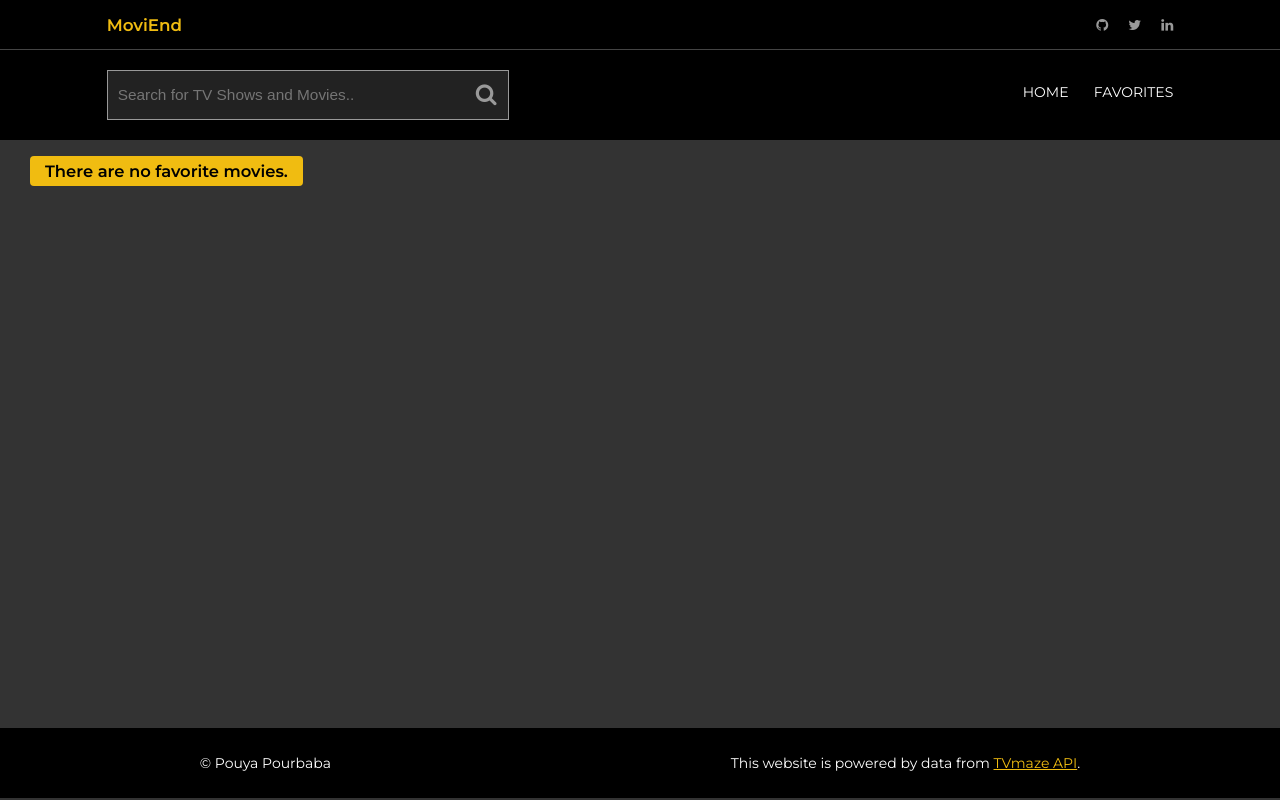
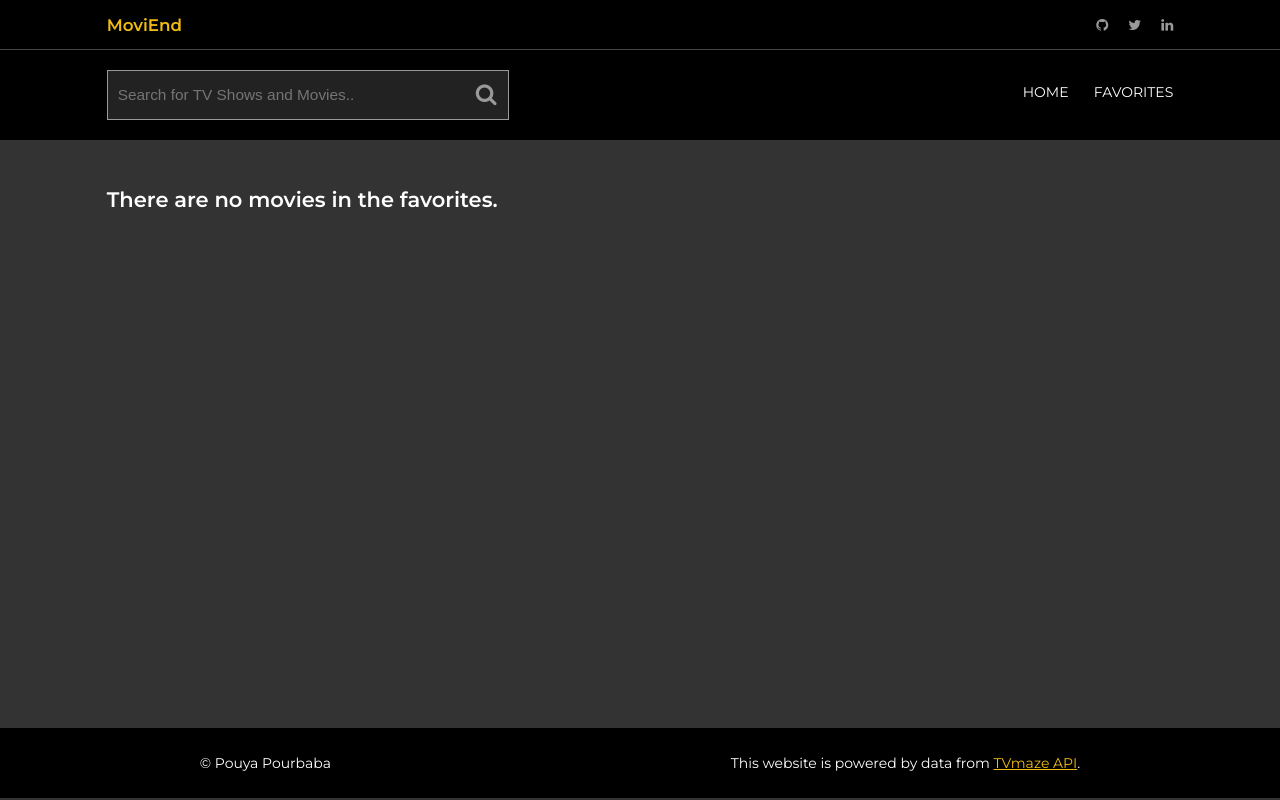
Before and after one commit to pouyapourbaba/tvShowPlayGround, a React (Create React App) app: page /favorites in a window 1280 px wide. Built offline with nearby package versions, Linux system fonts and the light colour scheme.

Commit message:
favoraites changed

```diff
--- a/src/components/Favorites.tsx
+++ b/src/components/Favorites.tsx
@@ -21,28 +21,44 @@ const Favorites = (): JSX.Element => {
   };
 
   if (state.favorites.length === 0)
-    return <h3 className={styles["no-favs"]}>There are no favorite movies.</h3>;
+    return (
+      <div className={styles.content}>
+        <h2 className={styles["no-favs"]}>
+          There are no movies in the favorites.
+        </h2>
+      </div>
+    );
 
   return (
-    <div className={styles["favorites"]}>
+    <div className={styles.content}>
+      <div className={styles.favorites}>
         {state.favorites.reverse().map((fav: MovieInterface) => (
           <div className={styles["favorite-movie"]}>
             <div className={styles["favorite-header"]}>
               <h3>{fav.name}</h3>
-            <p>Premiered on:<br/>{fav.premiered}</p>
-            <p>Status:<br/>{fav.status}</p>
+              <p>
+                Premiered on:
+                <br />
+                {fav.premiered}
+              </p>
+              <p>
+                Status:
+                <br />
+                {fav.status}
+              </p>
             </div>
             {fav.image && (
               <div className={styles["image"]}>
                 <img src={fav.image.original} alt="" />
                 <button type="button" onClick={() => toggleFavorite(fav)}>
-                <i className="fa fa-star" />
+                  <i className="fa fa-heart" />
                 </button>
               </div>
             )}
           </div>
         ))}
       </div>
+    </div>
   );
 };
 
--- a/src/styles/Favorites.module.scss
+++ b/src/styles/Favorites.module.scss
@@ -1,32 +1,31 @@
 @import "./variables";
 
+.content {
+  margin-top: 30px;
+  display: grid;
+  color: #fff;
+  grid-template-columns: repeat(12, 1fr);
+}
+
 .no-favs {
-  padding: 5px 15px;
-  margin-left: 30px;
-  background-color: $backgroundYellow;
+  grid-column: 2/12;
   display: inline-block;
-  color: #000;
-  border-radius: 4px;
 }
 
 .favorites {
-  color: #fff;
-  display: flex;
-  flex-flow: row wrap;
-  text-align: center;
-  color: #000;
+  grid-column: 2/12;
+  display: grid;
+  grid-template-columns: repeat(2, 1fr);
+  grid-gap: 15px;
 }
 
-
-
 .favorite-movie {
-  padding: 5px;
+  padding: 0 0 0 15px;
   flex: 1 1 30%;
   display: flex;
   flex-flow: row nowrap;
   align-items: flex-start;
-  margin: 5px;
-  border: 1px solid rgb(207, 207, 207);
+  background-color: #222;
 }
 .image {
   flex: 1 1 50%;
@@ -37,9 +36,16 @@
   }
   button {
     position: absolute;
-    top: 5px;
-    right: 5px;
-    background-color: $backgroundYellow;
+    top: 15px;
+    right: 15px;
+    background-color: rgba(240, 188, 17, 1);
+    outline: none;
+    border: none;
+    font-size: 1.2rem;
+    padding-top: 4px;
+    width: 30px;
+    height: 35px;
+    border-radius: 5px;
   }
 }
 
@@ -53,8 +59,6 @@
   flex-flow: column wrap;
   justify-content: flex-start;
   align-items: flex-start;
-  // margin-bottom: 5px;
-  // margin-right: auto;
 }
 
 .favorite-header button {
--- a/src/styles/Sidebar.module.scss
+++ b/src/styles/Sidebar.module.scss
@@ -41,7 +41,7 @@
 }
 
 .scheduleBasedOnNetwork {
-  max-height: 2930px;
+  max-height: 3335px;
   overflow: hidden;
   display: flex;
   flex-direction: column;
```
Lines whose indentation alone changed are shown as unchanged.
